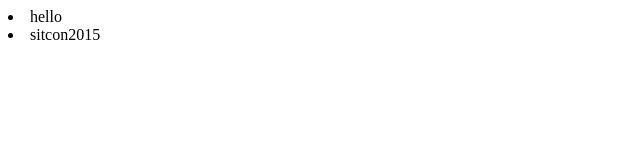
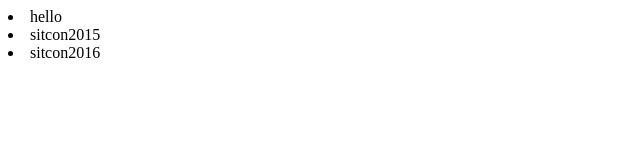
Before and after one commit to LyonKuo/workshop, a plain HTML site: page index.html in a window 1280 px wide. Shown: the whole page, without its empty margins (0-640 px from the left). Drawn offline with Linux system fonts and the light colour scheme.

Commit message:
add sction 2016

```diff
--- a/index.html
+++ b/index.html
@@ -3,5 +3,6 @@
 <body>
 	<li>hello</li>
 	<li>sitcon2015</li>
+	<li>sitcon2016</li>
 </body>
 </html>
```
